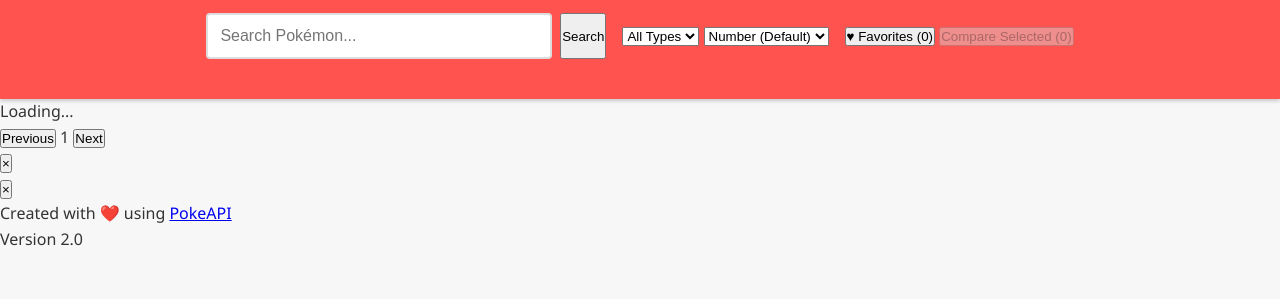
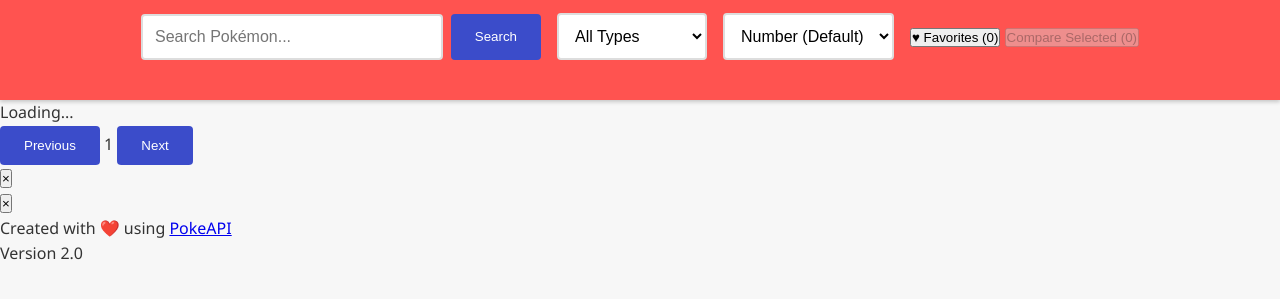
Before and after one commit to Ahsharah/API-Project, a plain HTML site: page index.html in a window 1280 px wide. Shown: the part 91-390 px from the top of the page. Drawn offline with Linux system fonts and the light colour scheme.

Commit message:
Update styles.css

```diff
--- a/css/styles.css
+++ b/css/styles.css
@@ -76,3 +76,41 @@ body {
     border-color: var(--secondary-color);
     outline: none;
 }
+
+/* Buttons */
+.search-btn, .page-btn {
+    padding: 0.75rem 1.5rem;
+    background-color: var(--secondary-color);
+    color: white;
+    border: none;
+    border-radius: 4px;
+    cursor: pointer;
+    transition: background-color var(--transition-speed) ease,
+                transform var(--transition-speed) ease;
+}
+
+.search-btn:hover, .page-btn:hover {
+    background-color: #2a3899;
+    transform: translateY(-2px);
+}
+
+.search-btn:active, .page-btn:active {
+    transform: translateY(0);
+}
+
+/* Filter and Sort Controls */
+.filter-sort-container {
+    display: flex;
+    gap: 1rem;
+    flex-wrap: wrap;
+}
+
+.filter-sort-container select {
+    padding: 0.75rem;
+    border: 2px solid var(--border-color);
+    border-radius: 4px;
+    font-size: 1rem;
+    background-color: white;
+    cursor: pointer;
+    min-width: 150px;
+}
```
